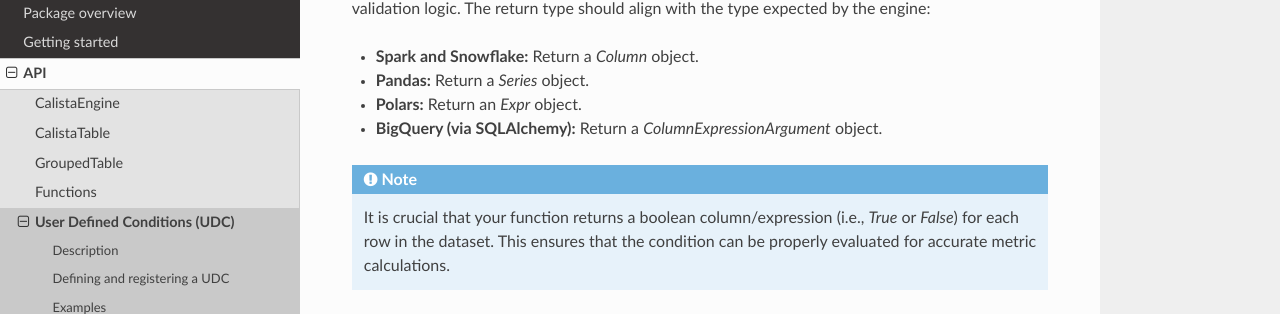
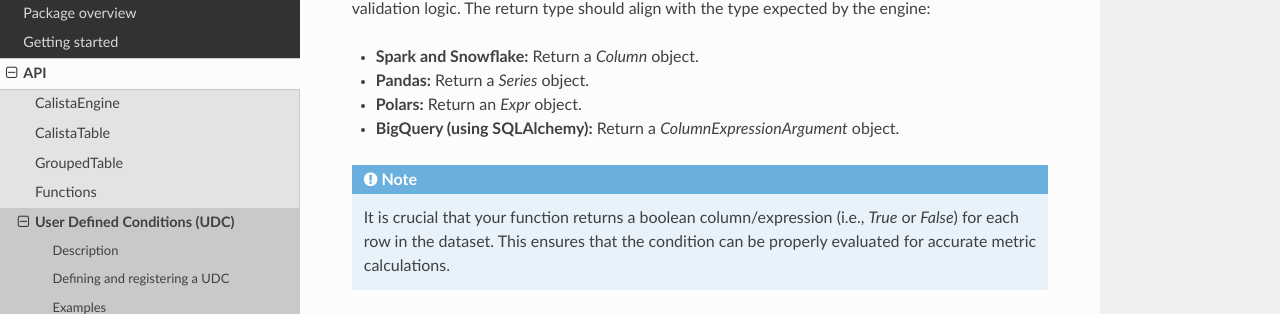
Before and after one commit to Aubay-Data-AI/calista, a Sphinx documentation site: the page built from docs/udc.rst, in a window 1280 px wide and 900 px high, scrolled down 328 px. Shown: the part 139-453 px from the top of the window. Built offline with Sphinx 7.4.7 and the Read the Docs theme 2.0.0, drawn with Linux system fonts in a browser that asks for light colours.

Commit message:
Small correction on documentation

```diff
--- a/docs/udc.rst
+++ b/docs/udc.rst
@@ -16,7 +16,7 @@ Your function should take parameters (e.g: column names or any threshold values)
 - **Spark and Snowflake:** Return a `Column` object.
 - **Pandas:** Return a `Series` object.
 - **Polars:** Return an `Expr` object.
-- **BigQuery (via SQLAlchemy):** Return a `ColumnExpressionArgument` object.
+- **BigQuery (using SQLAlchemy):** Return a `ColumnExpressionArgument` object.
 
 .. note::
 
```
